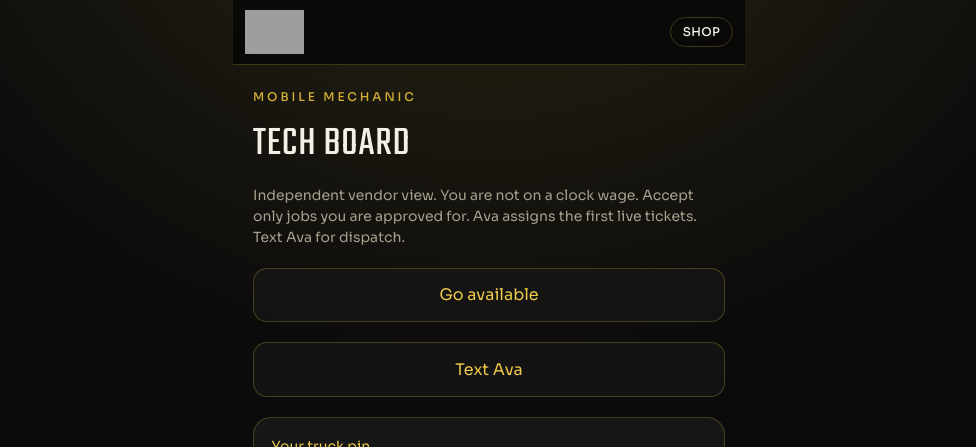
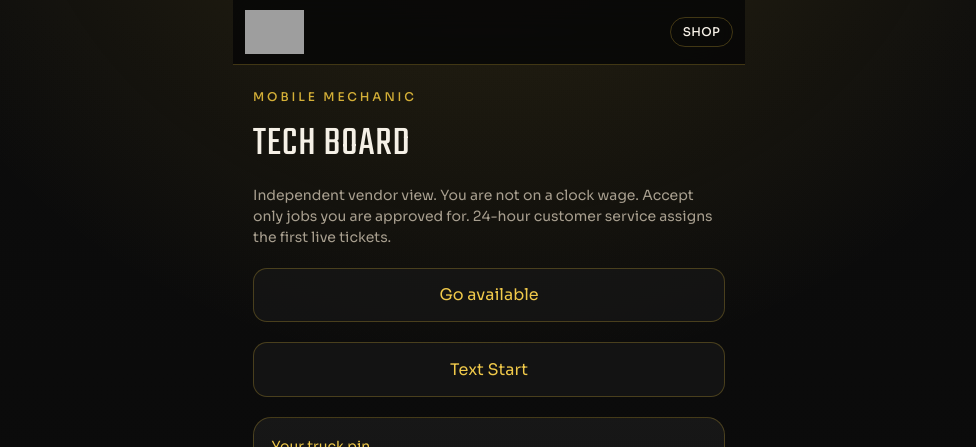
Before and after one commit to speedyapointments-cyber/speedyautobot, a Next.js app: page /tech in a window 1280 px wide. Shown: the top 447 px of the page, without its empty margins (151-1127 px from the left). Built offline with nearby package versions, Linux system fonts and the light colour scheme; grey boxes are pictures that could not be loaded.

Commit message:
Tech board uses Text Start and 24-hour desk

```diff
--- a/src/app/tech/page.tsx
+++ b/src/app/tech/page.tsx
@@ -23,14 +23,14 @@ export default function TechPage() {
         <h1 className="section-title">Tech board</h1>
         <p className="muted text-sm">
           Independent vendor view. You are not on a clock wage. Accept only jobs
-          you are approved for. Ava assigns the first live tickets. Text Ava for dispatch.
+          you are approved for. 24-hour customer service assigns the first live tickets.
         </p>
 
         <button type="button" className={online ? "btn-gold" : "btn-ghost"} onClick={() => setOnline((v) => !v)}>
           {online ? "Available for dispatch" : "Go available"}
         </button>
 
-        <TextStart label="Text Ava" className="btn-ghost" />
+        <TextStart label="Text Start" className="btn-ghost" />
 
         <LocationCard title="Your truck pin" />
 
```
